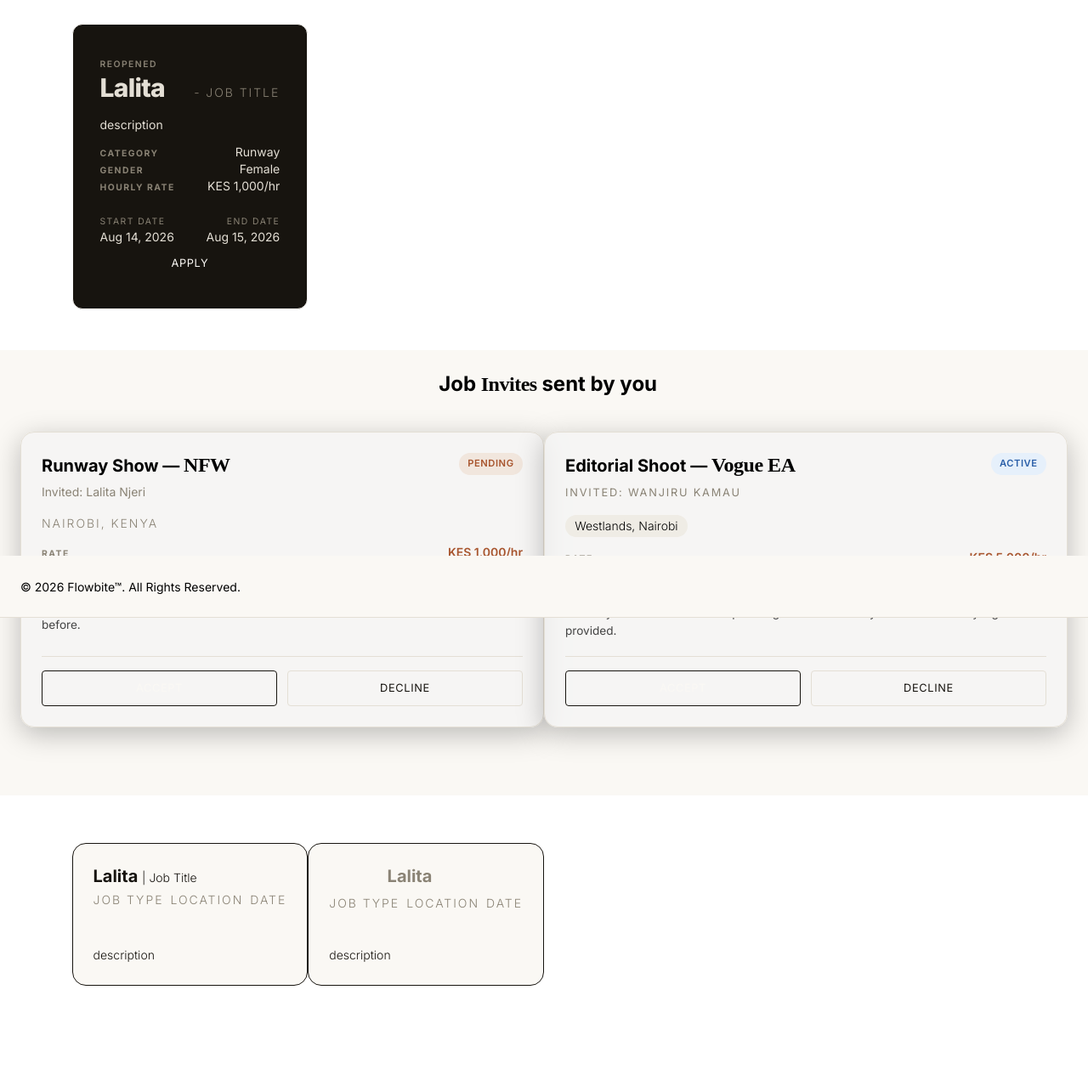
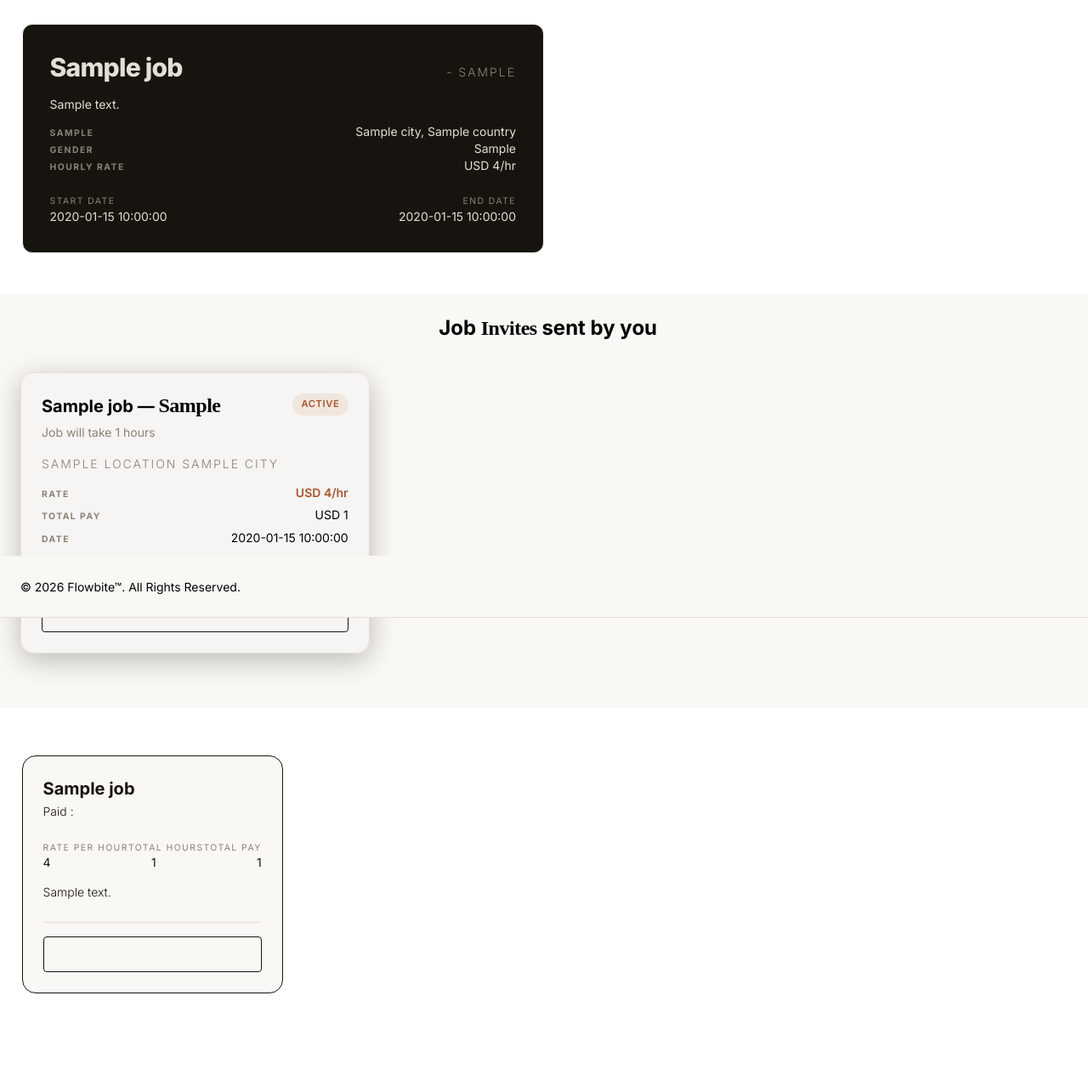
Before and after one commit to medreen/models_agency, a Flask app: page /jobs in a window 1280 px wide; the page is wider, and only the part inside the window is pictured. Shown: the part 73-1351 px from the top of that part at 85% size. Before the commit the page ends 1233 px from the top of that part, so only its background shows below. Run offline with Flask 3, Linux system fonts and the light colour scheme; the visitor is signed in with stand-in values (Sample User, id 1); a database or web service that is not in the repository returns one stand-in record (values such as "Sample title"); some libraries are stand-ins or nearby versions.

Commit message:
models update

```diff
--- a/main.py
+++ b/main.py
@@ -122,25 +122,24 @@ def login():
         # Check if the user exists in the database
         agency_exists = check_agency_exists(email)
         model_exists = check_model_exists(email)
-        if model_exists and check_password_hash(model_exists.get('password'), password):  # Assuming password is stored in the 4th column
+        if model_exists and check_password_hash(model_exists.get('password'), password):
+            session['model_id'] = model_exists['id']  # adjust key name to match your actual column
             flash('Login successful.', 'success')
-            return redirect(url_for('dashboard'))  # Redirect to dashboard after successful login
-        elif agency_exists and check_password_hash(agency_exists.get('password'), password):  # Assuming password is stored in the 4th column
+            return redirect(url_for('dashboard'))
+        elif agency_exists and check_password_hash(agency_exists.get('password'), password):
+            session['agency_id'] = agency_exists['id']  # adjust key name to match your actual column
             flash('Login successful.', 'success')
-            return redirect(url_for('jobs'))  # Redirect to dashboard after successful login
-
+            return redirect(url_for('jobs'))
         else:
-            return redirect(url_for('register_model'))
+            return redirect(url_for('index'))
             flash('Invalid email or password.', 'danger')
     return render_template('login.html')  # Render the login form
 
 @app.route('/models')
 # @login_required
 def models_dashboard():
-    job_listings = get_model_jobs(session.get('model_id'))  # Fetch jobs for the current model
-    collaborations = get_model_collaborations(session.get('model_id'))  # Fetch collaborations for the current model
-    agencies = get_model_agencies(session.get('model_id'))  # Fetch agencies for the current model
-    return render_template('models.html', job_listings=job_listings, collaborations=collaborations, agencies=agencies)
+    models = get_all_models
+    return render_template('models.html', models = models)
 
 
 @app.route('/add_job', methods=['GET', 'POST'])
@@ -210,13 +209,14 @@ def respond_to_job(job_id):
 @app.route('/jobs')
 # @login_required
 def jobs():
+
     is_agent = None
     agency_jobs = []
     active_jobs = []
     model_jobs = []
     pending_jobs = []
 
-    if session.get('agency_id'):
+    if 'agency_id' in session:
         is_agent = session.get('agency_id')
         agency_jobs = get_agency_jobs(is_agent)
         active_jobs = get_active_jobs(is_agent)
--- a/static/styles.css
+++ b/static/styles.css
@@ -312,7 +312,7 @@ body {
   padding: 1.5rem;
   /* max-width: 350px;*/
   width: 100%;
-  max-height: 200px;
+  max-height: 300px;
   /* height: 100%;  */
   /* backdrop-filter: blur(12px);
   -webkit-backdrop-filter: blur(12px); /* Safari support */
--- a/templates/jobs.html
+++ b/templates/jobs.html
@@ -1,41 +1,45 @@
 {% extends 'base.html'%} {% block title%} Jobs & Collaborations {% endblock%} {%
 block content %}
-
 <div class="jobs_page">
   <!--declined jobs open for reapplication -->
+
   <section class="open_jobs">
+    <div class="grid grid-cols-1 sm:grid-cols-2 lg:grid-cols-2 gap-3">
+      {% for job in job_listings %}
+      <div class="w-full mt-6 container">
+        {% if job.status in ['cancelled', 'pending'] %}
+        <span class="logo-tag font-semibold">open jobs</span>
 
-    <!-- <h2 class="text-2xl mt-6 font-bold mb-3">
-      Jobs <span class="logo-mark">Available</span> for applications
-    </h2> -->
-    <div class="grid gap-3 mb-0 md:grid-cols-4">
-      <div class="w-full mt-6 container">
-  <span class="logo-tag font-semibold">Reopened</span>
+        {% elif job.status in ['confirmed', 'completed'] %}
+        <span class="logo-tag font-semibold">closed</span>
 
+        {% endif %}
         <div class="flex items-baseline gap-3 justify-between text-heading">
-
-    <span class="text-3xl font-extrabold tracking-tight">Lalita</span>
-    <span class="text-sm logo-tag font-light"> - Job Title</span>
+          <span class="text-3xl font-extrabold tracking-tight"
+            >{{ job.title }}</span
+          >
+          <span class="text-sm logo-tag font-light"> - {{ job.job_type }}</span>
         </div>
 
         <div class="block mb-3 mt-4">
-
-    <p class="text-sm">description</p>
+          <p class="text-sm">{{ job.description }}</p>
         </div>
 
         <div class="flex items-baseline justify-between text-body gap-16">
-    <span class="font-bold logo-tag">Category</span>
-    <span class="text-sm">Runway</span>
+          <span class="font-bold logo-tag">{{ job.category_required }}</span>
+          <span class="text-sm">{{ job.city }}, {{ job.country }}</span>
         </div>
 
         <div class="flex items-baseline justify-between text-body gap-16">
           <span class="font-bold logo-tag">Gender</span>
-    <span class="text-sm">Female</span>
+          <span class="text-sm">{{ job.gender_required }}</span>
         </div>
 
         <div class="flex items-baseline justify-between text-body mb-6 gap-16">
           <span class="font-bold logo-tag">Hourly Rate</span>
-    <span class="text-sm">KES 1,000/hr</span>
+          <span class="text-sm"
+            >{{ job.currency }} {{ job.rate_per_hour }}/hr</span
+          >
         </div>
 
         <div class="flex items-baseline justify-between text-body mt-6 gap-16">
@@ -43,143 +47,222 @@ block content %}
           <span class="logo-tag">End Date</span>
         </div>
         <div class="flex items-baseline justify-between text-body gap-16">
-    <span class="text-sm">Aug 14, 2026</span>
-    <span class="text-sm">Aug 15, 2026</span>
+          <span class="text-sm">{{ job.start_date }}</span>
+          <span class="text-sm">{{ job.end_date }}</span>
         </div>
-
-  <button type="button" class="cta-dark w-full mt-5">Apply</button>
+        {% if job.status in ['confirmed', 'completed']%}
+        <button type="button" class="cta-dark btn-decline w-full mt-5">
+          Closed
+        </button>
+        {% elif job.status in ['pending', 'cancelled' ]%}
+        <button type="button" class="cta-dark w-full mt-5">
+          <a
+            href="https://mail.google.com/mail/?view=cm&fs=1&to=youraddress@gmail.com&su=Application for {{ job.title }}&body=Hi, I'm interested in applying for the {{ job.title }} position at your agency."
+            target="_blank"
+            rel="noopener noreferrer"
+          >
+            Apply
+          </a>
+        </button>
+        {% endif %}
       </div>
+      {% endfor %}
     </div>
   </section>
 
+  {% if is_agent %}
   <section class="posted_jobs">
     <div class="posted_jobs_inner">
       <h1 class="text-2xl p-6 font-bold mb-3">
         Job <span class="logo-mark">Invites</span> sent by you
       </h1>
-
-    <div class="grid md:grid-cols-2 my-4 gap-3">
-
+      <div class="grid md:grid-cols-3 gap-3">
+        {% for agency_job in agency_jobs %}
         <div class="single-container posted_jobs_div">
           <div class="card-top">
             <div>
-            <h4 class="text-xl font-bold mb-1">Runway Show — <span class="logo-mark">NFW</span></h4>
-            <span class="job-agency text-sm">Invited: Lalita Njeri</span>
+              <h4 class="text-xl font-bold mb-1">
+                {{ agency_job.title }} — <span class="logo-mark">{{agency_job.category_required}}</span>
+              </h4>
+              <span class="job-agency text-sm"
+                >Job will take {{agency_job.total_hours}} hours
+              </span>
             </div>
-          <span class="status-pill status-pending">Pending</span>
+            <span class="status-pill status-pending"
+              >{{ agency_job.status }}</span
+            >
           </div>
 
           <div class="job-tags">
-          <span class="text-sm logo-tag font-light">Nairobi, Kenya</span>
+            <span class="text-sm logo-tag font-light"
+              >{{ agency_job.location }} {{ agency_job.city }}</span
+            >
           </div>
 
           <div class="job-row">
             <span class="font-bold logo-tag">Rate</span>
-          <span class="text-sm rate-highlight">KES 1,000/hr</span>
+            <span class="text-sm rate-highlight"
+              > {{agency_job.currency}} {{ agency_job.rate_per_hour }}/hr</span
+            >
+          </div>
+          <div class="job-row">
+            <span class="font-bold logo-tag">Total Pay</span>
+            <span class="text-sm">  {{agency_job.currency}} {{ agency_job.total_pay }}</span>
           </div>
           <div class="job-row">
             <span class="font-bold logo-tag">Date</span>
-          <span class="text-sm">Aug 14, 2026</span>
+            <span class="text-sm">{{ agency_job.start_date }}</span>
           </div>
 
-        <p class="job-desc">
-          Looking for a model to walk in our closing segment. Full rehearsal required the day before.
-        </p>
+          <p class="job-desc">{{ agency_job.description }}</p>
 
+          <button type="button" class="cta w-full">
+            {{ agency_job.status }}
+          </button>
+        </div>
+        {% endfor %}
+      </div>
+    </div>
+  </section>
+
+  <section class="past_jobs mt-8">
+    <div class="grid md:grid-cols-4 gap-3">
+      {% for job in active_jobs %}
+      <div class="single-container mt-6 past_jobs_div">
+        <div>
+          <span class="text-xl font-bold capitalize mb-2">{{ job.title }}</span>
+          <div>
+            <span class="text-sm font-light capitalize"
+              >Paid : {{ job.is_paid }}</span
+            >
+          </div>
+          <div class="mt-5 gap-4">
+            <div class="mt-5 gap-0">
+              <div
+                class="flex items-baseline justify-between text-body mt-6 gap-3"
+              >
+                <span class="logo-tag">Rate Per Hour</span>
+                <span class="logo-tag">Total Hours</span>
+                <span class="logo-tag">Total Pay</span>
+              </div>
+              <div class="flex items-baseline justify-between text-body gap-3">
+                <span class="text-sm">{{ job.rate_per_hour }}</span>
+                <span class="text-sm">{{ job.total_hours }}</span>
+                <span class="text-sm">{{ job.total_pay }}</span>
+              </div>
+            </div>
+          </div>
+        </div>
+        <div class="mt-3">
+          <span class="text-sm font-light">{{ job.description }}</span>
+        </div>
         <div class="job-actions">
-          <form action="/jobs/15/respond" method="POST">
-            <input type="hidden" name="response" value="accepted">
-            <button type="submit" class="cta w-full btn-accept">Accept</button>
-          </form>
-          <form action="/jobs/15/respond" method="POST">
-            <input type="hidden" name="response" value="declined">
-            <button type="submit" class="cta w-full btn-decline">Decline</button>
+          <form action="/jobs/{{ job.id }}/status" method="POST">
+            <input type="hidden" name="status" value="true" />
+            <button type="submit" class="cta w-full btn-accept">
+              Make Payment
+            </button>
           </form>
         </div>
       </div>
-
+      {% endfor %}
+    </div>
+  </section>
+  {% endif %} {% if is_model %}
+  <section class="posted_jobs">
+    <div class="posted_jobs_inner">
+      <h1 class="text-2xl p-6 font-bold mb-3">
+        Job <span class="logo-mark">Invites</span>
+      </h1>
+      <div class="grid md:grid-cols-3 my-4 gap-3">
+        {% for pending_job in pending_jobs %}
         <div class="single-container posted_jobs_div">
           <div class="card-top">
             <div>
-            <h4 class="text-xl font-bold mb-1">Editorial Shoot — <span class="logo-mark">Vogue EA</span></h4>
-            <span class="job-agency logo-tag">Invited: Wanjiru Kamau</span>
+              <h4 class="text-xl font-bold mb-1">
+                {{ pending_job.title }} — <span class="logo-mark">NFW</span>
+              </h4>
+              <span class="job-agency text-sm"
+                >Invited: {{ pending_job.assigned_model }}</span
+              >
             </div>
-          <span class="status-pill status-active">Active</span>
+            <span class="status-pill status-pending"
+              >{{ pending_job.status }}</span
+            >
           </div>
 
           <div class="job-tags">
-
-          <span class="text-sm job-tag font-light">Westlands, Nairobi</span>
+            <span class="text-sm logo-tag font-light"
+              >{{ pending_job.location }} {{ pending_job.city }}</span
+            >
           </div>
 
           <div class="job-row">
             <span class="font-bold logo-tag">Rate</span>
-          <span class="text-sm rate-highlight">KES 5,000/hr</span>
+            <span class="text-sm rate-highlight"
+              >{{ pending_job.rate_per_hour }}/hr</span
+            >
           </div>
           <div class="job-row">
             <span class="font-bold logo-tag">Date</span>
-          <span class="text-sm">Aug 20, 2026</span>
+            <span class="text-sm">{{ pending_job.start_date }}</span>
           </div>
 
-        <p class="job-desc">
-          Half-day studio shoot for the upcoming issue cover story. Wardrobe and styling provided.
-        </p>
+          <p class="job-desc">{{ pending_job.description }}</p>
 
           <div class="job-actions">
-          <form action="/jobs/22/respond" method="POST">
-            <input type="hidden" name="response" value="accepted">
-            <button type="submit" class="cta w-full btn-accept" disabled>Accept</button>
+            <form action="/jobs/{{ pending_job.id }}/respond" method="POST">
+              <input type="hidden" name="response" value="accepted" />
+              <button type="submit" class="cta w-full btn-accept">
+                Accept
+              </button>
             </form>
-          <form action="/jobs/22/respond" method="POST">
-            <input type="hidden" name="response" value="declined">
-            <button type="submit" class="cta w-full btn-decline" disabled>Decline</button>
+            <form action="/jobs/{{ pending_job.id }}/respond" method="POST">
+              <input type="hidden" name="response" value="declined" />
+              <button type="submit" class="cta w-full btn-decline">
+                Decline
+              </button>
             </form>
           </div>
         </div>
-
+        {% endfor %}
       </div>
     </div>
   </section>
-
   <!--past jobs -->
   <section class="past_jobs mt-8">
-    <!-- <h2 class="text-2xl font-bold mb-3">
-      Jobs <span class="logo-mark">Made Possible</span> by us
-    </h2> -->
-
     <div class="grid md:grid-cols-4 gap-3">
+      {% for job in model_jobs %}
       <div class="single-container mt-6 past_jobs_div">
         <div>
-          <span class="text-xl font-bold mb-2">Lalita </span>
-          <span class="text-sm font-light capitalize">| Job Title</span>
-          <div class="job-tags justify-between">
-            <span class="text-sm logo-tag font-light">Job type</span>
-            <span class="text-sm logo-tag font-light">Location</span>
-            <span class="text-sm logo-tag font-light">Date</span>
+          <span class="text-xl font-bold capitalize mb-2">{{ job.title }}</span>
+          <div>
+            <span class="text-sm font-light capitalize"
+              >Payment done : {{ job.is_paid }}</span
+            >
           </div>
+          <div class="mt-5 gap-2">
+            <div
+              class="flex items-baseline justify-between text-body mt-6 gap-16"
+            >
+              <span class="logo-tag">Rate Per Hour</span>
+              <span class="logo-tag">Total Hours</span>
+              <span class="logo-tag">Total Pay</span>
             </div>
-        <div>
-          <span class="text-sm mb-3 font-light">description</span>
-        </div>
-      </div>
-
-      <div class="single-container mt-6 past_jobs_div">
-        <div>
-          <h2 class="text-xl font-bold mb-2">Lalita</h2>
-          <div class="job-tags">
-            <span class="text-sm logo-tag font-light">Job type</span>
-            <span class="text-sm logo-tag font-light">Location</span>
-            <span class="text-sm logo-tag font-light">Date</span>
-          </div>
-        </div>
-        <div>
-          <span class="text-sm mt-2 mb-3 font-light">description</span>
+            <div class="flex items-baseline justify-between text-body gap-16">
+              <span class="text-sm">{{ job.rate_per_hour }}</span>
+              <span class="text-sm">{{ job.total_hours }}</span>
+              <span class="text-sm">{{ job.total_pay }}</span>
             </div>
           </div>
         </div>
-  </section>
-
-
+        <div class="mt-4">
+          <span class="text-sm font-light">{{ job.description }}</span>
+        </div>
+      </div>
+      {% endfor %}
     </div>
   </section>
-{% endblock%}
+</div>
+
+{% endif %} {% endblock%}
```
Also changed, not shown: mydatabase.py (+24 -30 lines), templates/models.html (+70 -0 lines). Lines whose indentation alone changed are shown as unchanged.
